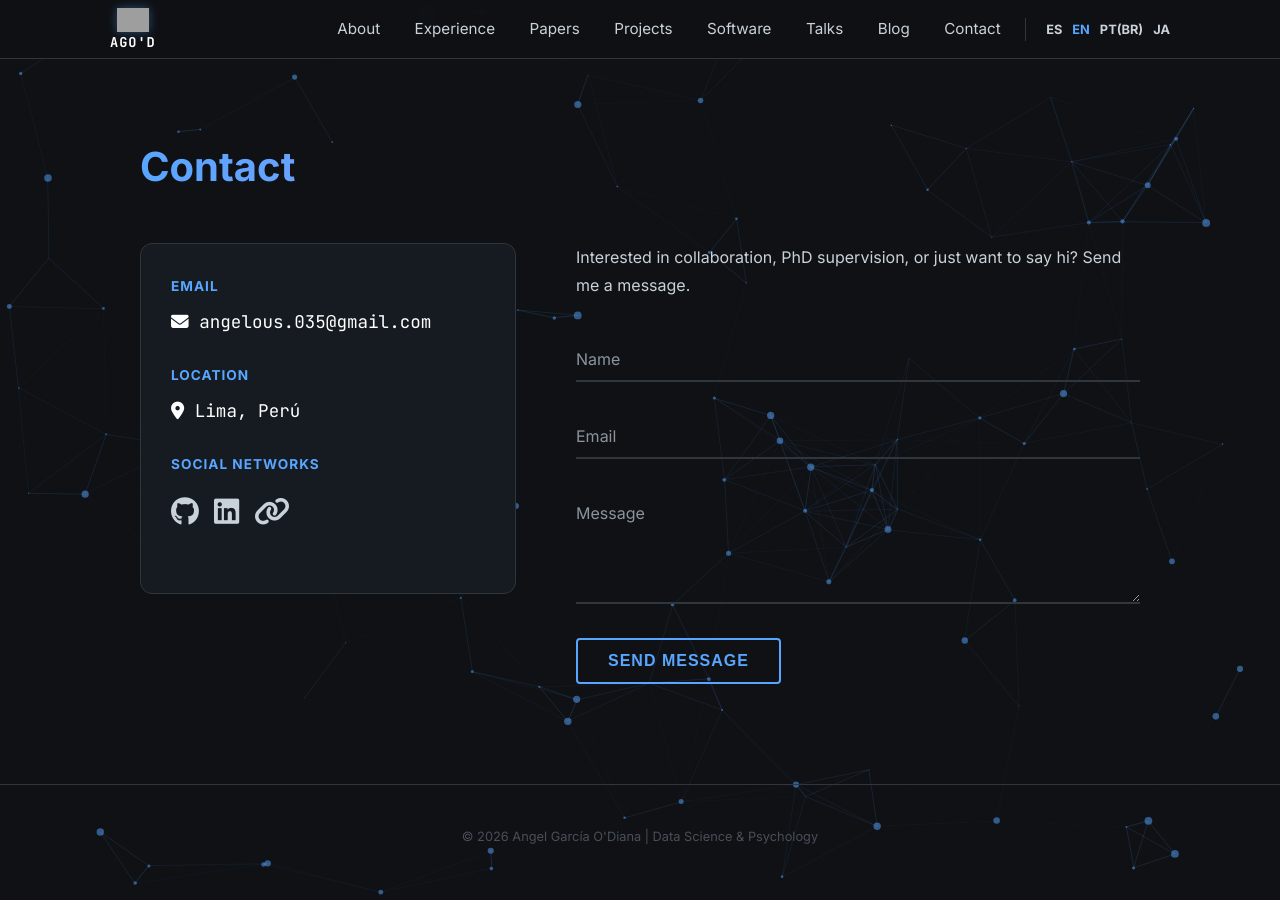
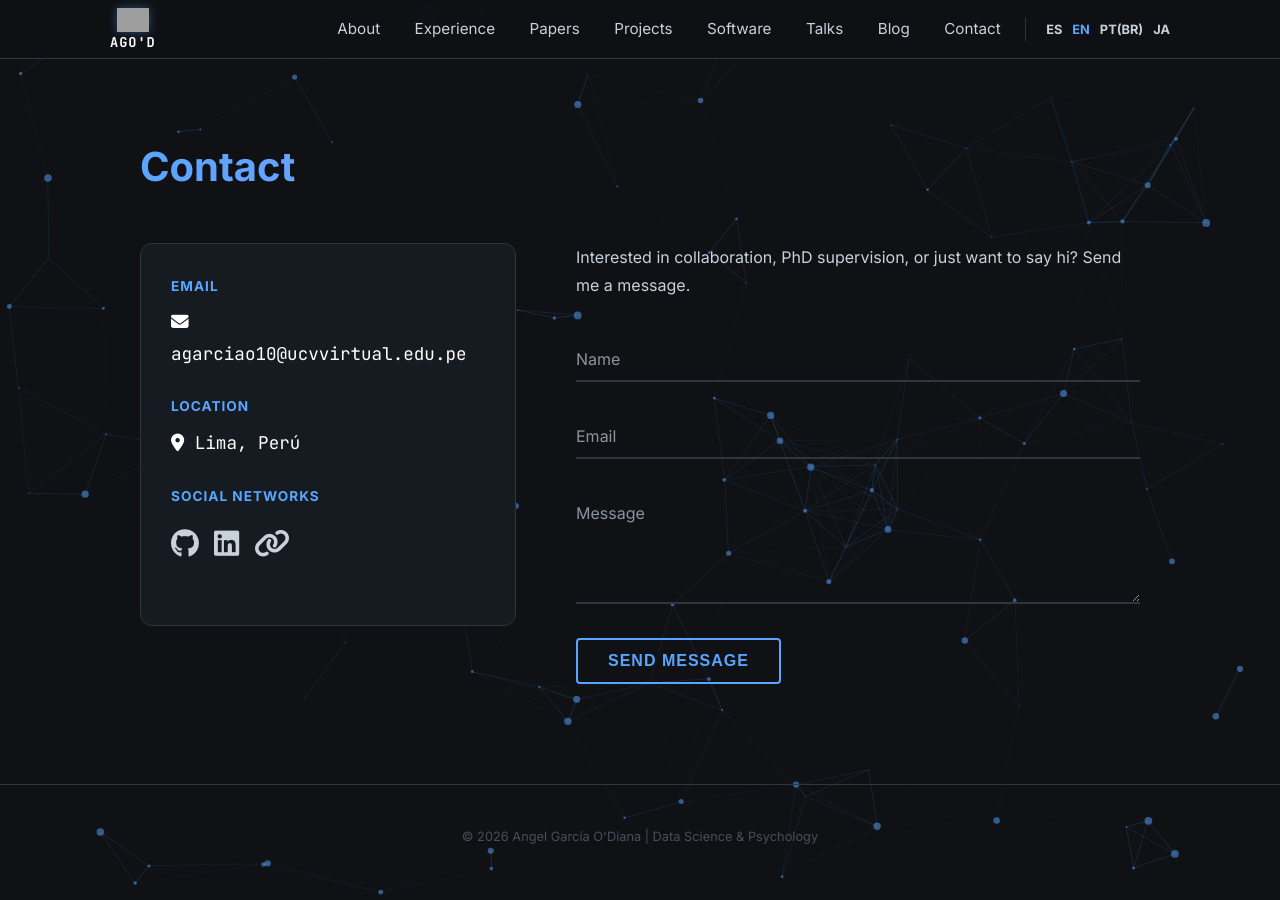
Before and after one commit to AngelGarciaODiana/AngelGarciaODiana.github.io, a Jekyll site: the page built from contact.md, in a window 1280 px wide. Built offline with Jekyll 4.4.1, drawn with Linux system fonts in a browser that asks for light colours; grey boxes are pictures that could not be loaded.

Commit message:
Update contact email and form action

```diff
--- a/contact.md
+++ b/contact.md
@@ -11,7 +11,7 @@ layout: default
             <div class="contact-method">
                 <span class="contact-label" data-i18n="contact_email">Email</span>
                 <a href="mailto:angelous.035@gmail.com" class="contact-value">
-                    <i class="fas fa-envelope"></i> angelous.035@gmail.com
+                    <i class="fas fa-envelope"></i> agarciao10@ucvvirtual.edu.pe
                 </a>
             </div>
 
@@ -37,7 +37,7 @@ layout: default
                 Interested in collaboration, PhD supervision, or just want to say hi? Send me a message.
             </p>
 
-            <form action="https://formspree.io/f/angelous.035@gmail.com" method="POST">
+            <form action="https://formspree.io/f/agarciao10@ucvvirtual.edu.pe" method="POST">
 
                 <div class="contact-form-group">
                     <input type="text" name="name" class="form-input" required>
```
